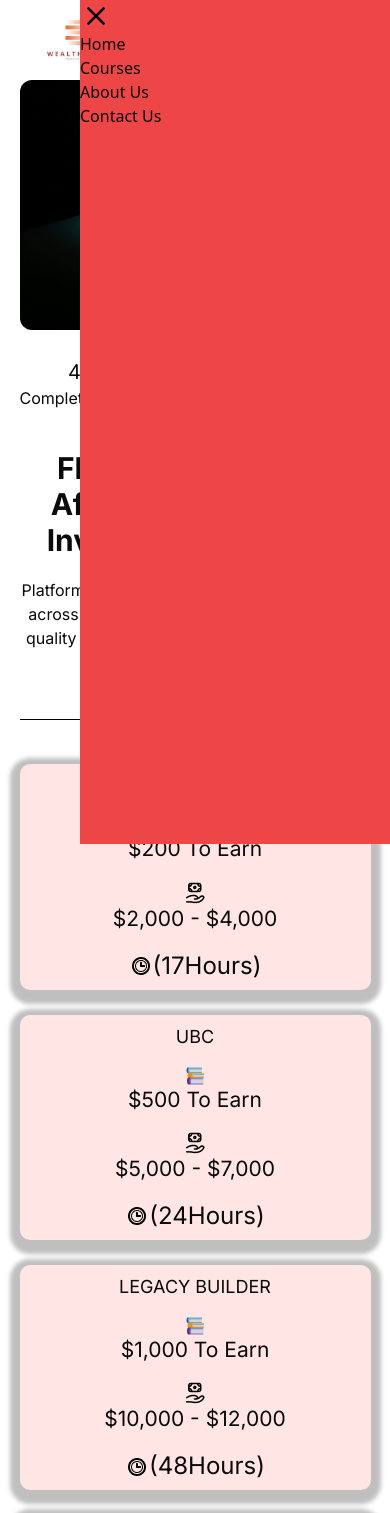
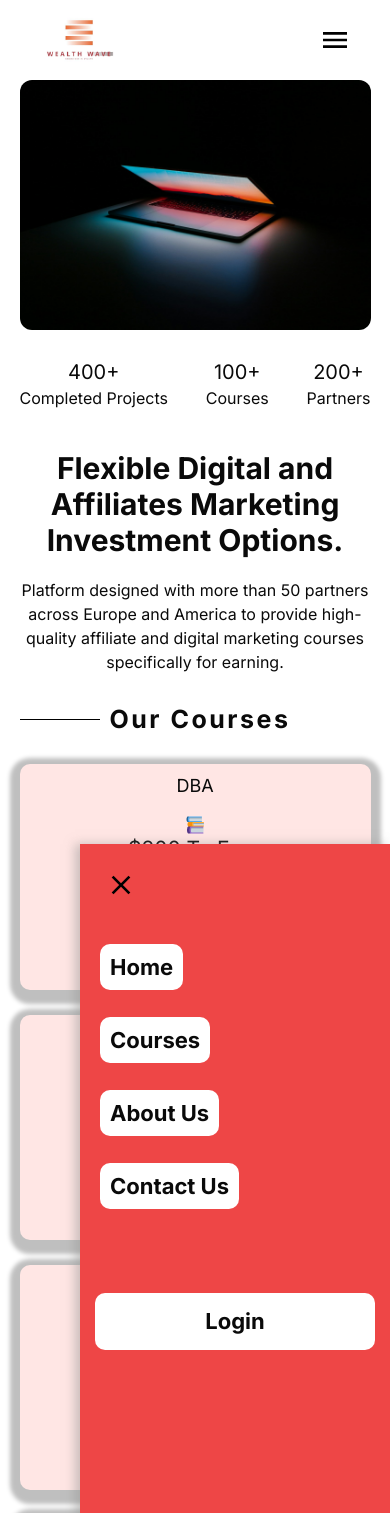
Before and after one commit to Dakjebbin/Wealthwave, a React (Vite) app: page / in a window 390 px wide. Shown: the top 1513 px of the page. Built offline with nearby package versions, Linux system fonts and the light colour scheme; no server answers; a web font is replaced by a local one.

Commit message:
navbar mobile

```diff
--- a/src/components/Navbar.jsx
+++ b/src/components/Navbar.jsx
@@ -2,49 +2,17 @@
 import "../styles/navbar.css"
 import { Link } from 'react-router-dom'
 import { assets } from "../assets/assest"
+import { useState } from "react"
 
 
 
 const Navbar = () => {
+    const [isNavActive, setIsNavActive] = useState(false);
 
+    const handleToggle = () => {
+      setIsNavActive(!isNavActive);
+    };
   return (
-    // <header className='app-update'>
-    // <header className='app'>
-    //   <div className='logo-box'>
-    // <Link to="/"><img className='logo' src={logo} alt="" /></Link>
-    // </div>
-    //     <nav className='Navbar md:block sm: hidden'>
-    //       <ul>
-
-    //         <a href="#home">
-    //           <li><span style={{color: "#FE0000"}}>HOME</span></li>
-    //           </a>
-    //         <a href="#courses"><li>COURSES</li></a>
-    //         <a href="#about_us"><li><span style={{color: "#FE0000"}}>ABOUT US</span></li></a>
-    //         <a href="#contact"><li>CONTACT US</li></a>
-    //       </ul>
-    //     </nav>
-    //     <Link to="/login">
-    //  <button className='login-button-1 md:block sm: hidden'>Login</button></Link>
-
-
-    //   <img className="block md:hidden" src={assets.menu_button} alt="" />
-
-    // </header>
-
-    // <nav>
-    // <ul>
-
-    //         <a href="#home">
-    //           <li><span style={{color: "#FE0000"}}>HOME</span></li>
-    //           </a>
-    //         <a href="#courses"><li>COURSES</li></a>
-    //         <a href="#about_us"><li><span style={{color: "#FE0000"}}>ABOUT US</span></li></a>
-    //         <a href="#contact"><li>CONTACT US</li></a>
-    //       </ul>
-    // </nav>
-
-    // </header>
 
     <header>
       <div className="header">
@@ -56,9 +24,9 @@ const Navbar = () => {
 
         <nav className="hidden lg:block">
           <ul className="navbar">
-            <li>
-              <a href="#home">Home</a>
-            </li>
+          <li>
+      <Link to="/" id="home">Home</Link>
+           </li>
 
             <li>
               <a href="#courses">Courses</a>
@@ -82,18 +50,20 @@ Login
    </Link>
         </div>
 
-        <img className="block lg:hidden" src={assets.menu_button} alt="" />
+        <img className="block lg:hidden" src={assets.menu_button} alt="" onClick={handleToggle} />
         </div>
 
-        <nav className="bg-[#ee4646] mobile-view">
+        {/* My mobile view starts here */}
 
-          <div>
-            <img src={assets.close_btn} alt="" />
+        <nav className={`mobile-view ${isNavActive ? "active" : ""}`}>
+
+          <div className="close-button">
+            <img src={assets.close_btn} alt="" onClick={handleToggle} />
           </div>
           <ul className="navbar-mobile">
-            <li>
-              <a href="#home">Home</a>
-            </li>
+                <li>
+            <Link to="/" id="home">Home</Link>
+          </li>
 
             <li>
               <a href="#courses">Courses</a>
@@ -107,6 +77,14 @@ Login
               <a href="#contact">Contact Us</a>
             </li>
           </ul>
+
+            <div className="button-mobile-container">
+                  <Link to="/login">
+          <button className="mobile-login-button-1">
+                 Login
+          </button>
+          </Link>
+          </div>
         </nav>
     </header>
   )
--- a/src/styles/navbar.css
+++ b/src/styles/navbar.css
@@ -69,4 +69,83 @@ header{
     height: 100vh;
     width: 310px;
     right: 0;
+    display: none;
+    box-shadow: -5px 0 10px rgba(149, 150, 148, 0.5);
+  transition: transform 0.6s ease-in-out;
+  transform: translateY(100%) ;
+  background-color:#ee4646;
 }
+
+.mobile-view.active {
+    transform: translateY(0); /* Slide in when active */
+  }
+
+.navbar-mobile{
+    margin-top: 50px;
+
+}
+
+.navbar-mobile li{
+
+    list-style: none;
+    margin-bottom: 40px;
+    padding-left: 20px;
+}
+.navbar-mobile li a{
+    font-family: Inter;
+    font-size: 22px;
+    font-weight: bold;
+    background-color: rgb(255, 255, 255);
+    padding: 10px;
+    border-radius: 10px;
+    transition: color 0.3s ease;
+}
+
+.navbar-mobile li a:hover{
+    color: #FE6363;
+}
+
+.close-button{
+    margin: 25px;
+}
+
+.close-button img{
+    cursor: pointer;
+    transition: background 0.3s ease;
+}
+
+.close-button img:hover{
+    background-color: white;
+    padding: 5px;
+    border-radius: 50%;
+}
+
+.mobile-login-button-1{
+    width: 100%;
+    padding: 12px;
+    font-weight: bold;
+    font-size: 22px;
+    font-family: Inter;
+    cursor: pointer;
+    transition: color 0.3s ease;
+}
+
+.mobile-login-button-1:hover{
+    color: #FE6363;
+}
+
+.button-mobile-container{
+    background-color: white;
+    border-radius: 10px;
+    margin-top: 90px;
+    margin-left: 15px;
+    margin-right: 15px;
+}
+
+@media (max-width: 1023px) {
+
+
+      .mobile-view {
+        display: block;
+      }
+}
```
